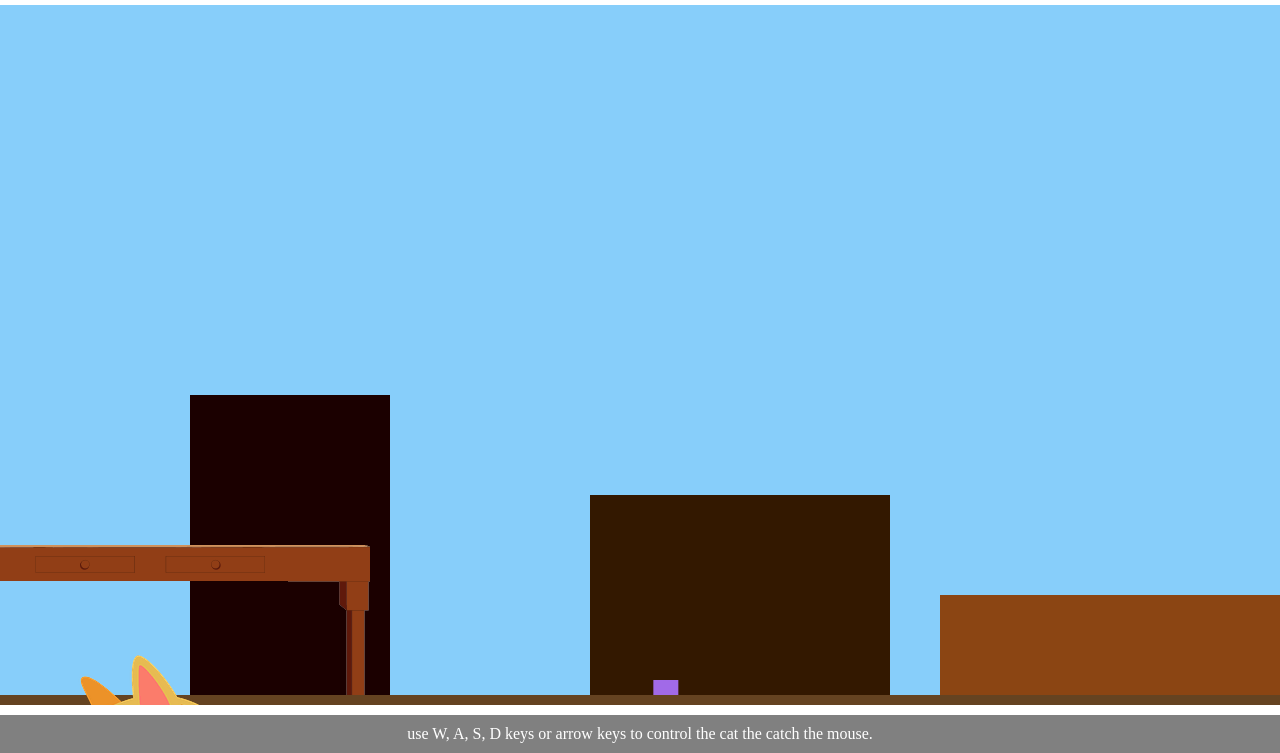
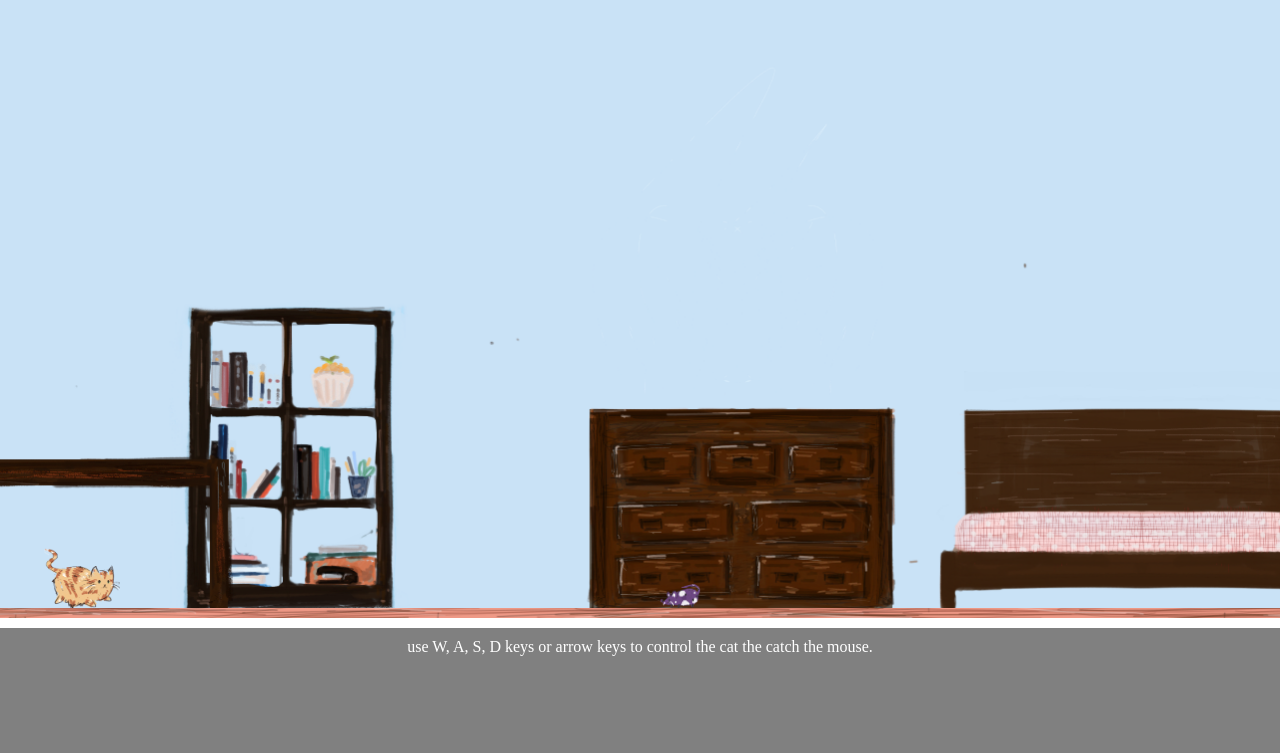
Before and after one commit to migs-dc/catch-the-mouse, a website built with webpack: page index.html in a window 1280 px wide. Shown: the part 142-895 px from the top of the page. After the commit the page ends 808 px from the top, so only its background shows below. Built offline with nearby package versions, Linux system fonts and the light colour scheme.

Commit message:
replace all blocks with images, cat and mouse images change according to direction

```diff
--- a/index.html
+++ b/index.html
@@ -13,7 +13,11 @@
 <body>
   <div class="images">
     <img src="./src/images/table.png" id="table">
-    <img src="./src/images/cat.png" id="cat">
+    <img src="./src/images/cat-right.png" id="cat-right">
+    <img src="./src/images/cat-left.png" id="cat-left">
+    <img src="./src/images/mouse-right.png" id="mouse-right">
+    <img src="./src/images/mouse-left.png" id="mouse-left">
+    <img src="./src/images/room.png" id="room">
   </div>
   <!-- <div id="root">hello world</div> -->
   <h1>Catch the Mouse</h1>
--- a/src/index.js
+++ b/src/index.js
@@ -1,17 +1,21 @@
 document.addEventListener('DOMContentLoaded', () => {
   let context = document.getElementById("canvas").getContext("2d");
   let tableImage = document.getElementById("table");
-  let catImage = document.getElementById("cat");
+  let catRightImage = document.getElementById("cat-right");
+  let catLeftImage = document.getElementById("cat-left");
+  let mouseRightImage = document.getElementById("mouse-right");
+  let mouseLeftImage = document.getElementById("mouse-left");
+  let roomImage = document.getElementById("room");
 
   const width = 1500;
   const height = 700;
-  const catHeight = 40;
-  const catWidth = 60;
-  const mouseHeight = 15;
-  const mouseWidth = 25;
+  const catHeight = 60;
+  const catWidth = 80;
+  const mouseHeight = 25;
+  const mouseWidth = 45;
 
   const tableHeight = 150;
-  const tableWidth = 425;
+  const tableWidth = 300;
   const shelfHeight = 300;
   const shelfWidth = 200;
   const dresserHeight = 200;
@@ -245,9 +249,9 @@ document.addEventListener('DOMContentLoaded', () => {
     if (x === "ahead"){
       mouse.right = !mouse.right;
       mouse.left = !mouse.left;
-      mouse.speed = 2.5;
+      mouse.speed = 1.9;
     } else if (x === "behind"){
-      mouse.speed = 2.5;
+      mouse.speed = 1.9;
     } else if (x === "none"){
       mouse.speed = 1.75;
       return;
@@ -299,31 +303,48 @@ document.addEventListener('DOMContentLoaded', () => {
     moveMouse();
     // mouse.jump = true;
 
-    context.fillStyle = "#87cefa"; // canvas
-    context.fillRect(0, 0, width, height);// x, y, width, height
+    context.drawImage(room, 0, 0, width, height)
 
-    context.fillStyle = "#1B0000"; // shelf
-    context.fillRect(shelf.x, shelf.y, shelf.width, shelf.height);
+    // context.fillStyle = "#87cefa"; // canvas
+    // context.fillRect(0, 0, width, height);// x, y, width, height
 
-    // context.fillStyle = "#331800"; // table
-    // context.fillRect(table.x, table.y, table.width, table.height);
-    context.drawImage(tableImage, table.x, table.y);
+    // context.fillStyle = "#1B0000"; // shelf
+    // context.fillRect(shelf.x, shelf.y, shelf.width, shelf.height);
 
-    context.fillStyle = "#331800"; // dresser
-    context.fillRect(dresser.x, dresser.y, dresser.width, dresser.height);
+    // // context.fillStyle = "#331800"; // table
+    // // context.fillRect(table.x, table.y, table.width, table.height);
+    // context.drawImage(tableImage, table.x, table.y, table.width, table.height);
 
-    context.fillStyle = "#8B4513"; // bed
-    context.fillRect(bed.x, bed.y, bed.width, bed.height);
+    // context.fillStyle = "#331800"; // dresser
+    // context.fillRect(dresser.x, dresser.y, dresser.width, dresser.height);
 
-    context.fillStyle = "#654321"; // floor
-    context.fillRect(floor.x, floor.y, floor.width, floor.height);
+    // context.fillStyle = "#8B4513"; // bed
+    // context.fillRect(bed.x, bed.y, bed.width, bed.height);
 
-    context.fillStyle = "#A16AE8"; // mouse
-    context.fillRect(mouse.x, mouse.y, mouse.width, mouse.height);
+    // context.fillStyle = "#654321"; // floor
+    // context.fillRect(floor.x, floor.y, floor.width, floor.height);
 
     // context.fillStyle = "#BB814C"; // cat
     // context.fillRect(cat.x, cat.y, cat.width, cat.height);
-    context.drawImage(catImage, cat.x, cat.y);
+
+    // context.fillStyle = "#A16AE8"; // mouse
+    // context.fillRect(mouse.x, mouse.y, mouse.width, mouse.height);
+
+    if (cat.right) {
+      context.drawImage(catRightImage, cat.x, cat.y, cat.width, cat.height)
+    } else if (cat.left) {
+      context.drawImage(catLeftImage, cat.x, cat.y, cat.width, cat.height)
+    } else if (!cat.left && !cat.right) {
+      context.drawImage(catRightImage, cat.x, cat.y, cat.width, cat.height)
+    }
+
+    if (mouse.right) {
+      context.drawImage(mouseRightImage, mouse.x, mouse.y, mouse.width, mouse.height)
+    } else if (mouse.left) {
+      context.drawImage(mouseLeftImage, mouse.x, mouse.y, mouse.width, mouse.height)
+    } else if (!mouse.left && !mouse.right) {
+      context.drawImage(mouseRightImage, mouse.x, mouse.y, mouse.width, mouse.height)
+    }
 
     if(catchMouse()){
       console.log("catch")
--- a/src/index.scss
+++ b/src/index.scss
@@ -29,17 +29,11 @@ canvas {
 }
 
 .images {
-  // display: none;
+  display: none;
 
   #table {
-    height: 150px;
-    width: 300px;
   }
 
   #cat {
-    border: 1px solid red;
-    padding: 0;
-    height: 40px;
-    width: 60px;
   }
 }
```
Also changed, not shown: dist/ctm.js, dist/main.css, src/images/cat-left.png (added), src/images/cat-right.png (added), src/images/cat.png (deleted), src/images/mouse-left.png (added), src/images/mouse-right.png (added), src/images/room.png (added).
